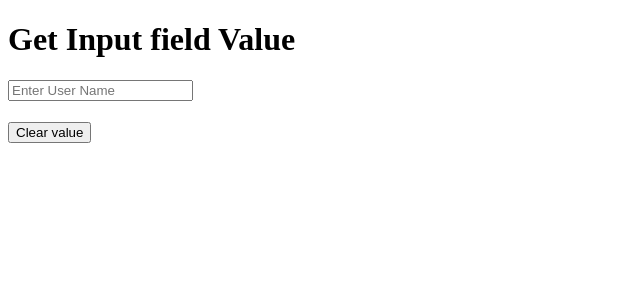
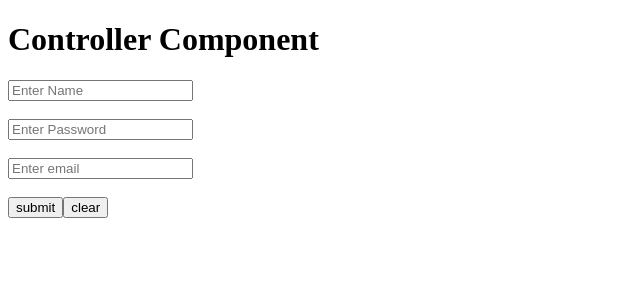
Before and after one commit to shubhamyadav-29/React_Fres_Start, a React (Vite) app: page / in a window 1280 px wide. Shown: the top 300 px of the page, without its empty margins (0-640 px from the left). Built offline with nearby package versions, Linux system fonts and the light colour scheme.

Commit message:
Learned what is Controlled Component in Reactjs?

```diff
--- a/src/App.jsx
+++ b/src/App.jsx
@@ -1,17 +1,25 @@
-import { useState } from "react"
+import { useState } from "react";
 
-function App(){
-  const [val,setValue] =useState("")
-  return(
-    <div>
-      <h1>Get Input field Value</h1>
-      <input type="text" value={val} onChange={(event)=> setValue
-      (event.target.value)} placeholder="Enter User Name" />
-
-      <h1>{val}</h1>
-      <button onClick={()=>setValue("")}>Clear value</button>
-    </div>
-  )
+function App() {
+  const [name,setName] =useState('');
+  const [password,setPassword] = useState('');
+  const [email,setEmail] = useState('')
+  return <div>
+    <h1>Controller Component</h1>
+    <form action="" method="get">
+      <input value={name} type="text" placeholder="Enter Name" onChange={(event)=>setName(event.target.value)}/>
+      <br/> <br/>
+      <input value={password} type="password" placeholder="Enter Password" onChange={(event)=>setPassword(event.target.value)}/>
+      <br/><br/>
+      <input value={email} type="email" placeholder="Enter email" onChange={(event)=>setEmail(event.target.value)}/>
+      <br/><br/>
+      <button>submit</button>
+      <button onClick={()=>{setEmail("");setName("");setPassword("");}}>clear</button>
+      <h3>{name}</h3>
+      <h3>{password}</h3>
+      <h3>{email}</h3>
+    </form>
+  </div>;
 }
 
-export default App
+export default App;
```
